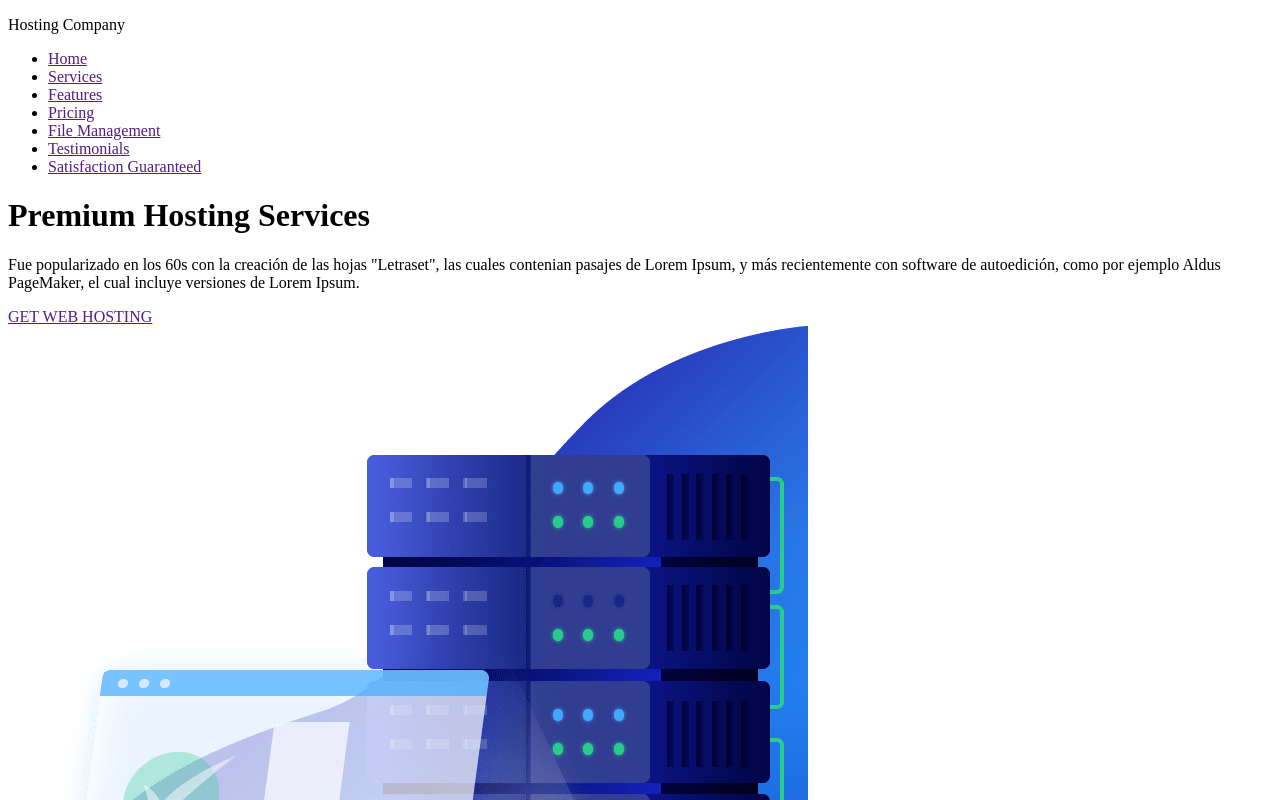
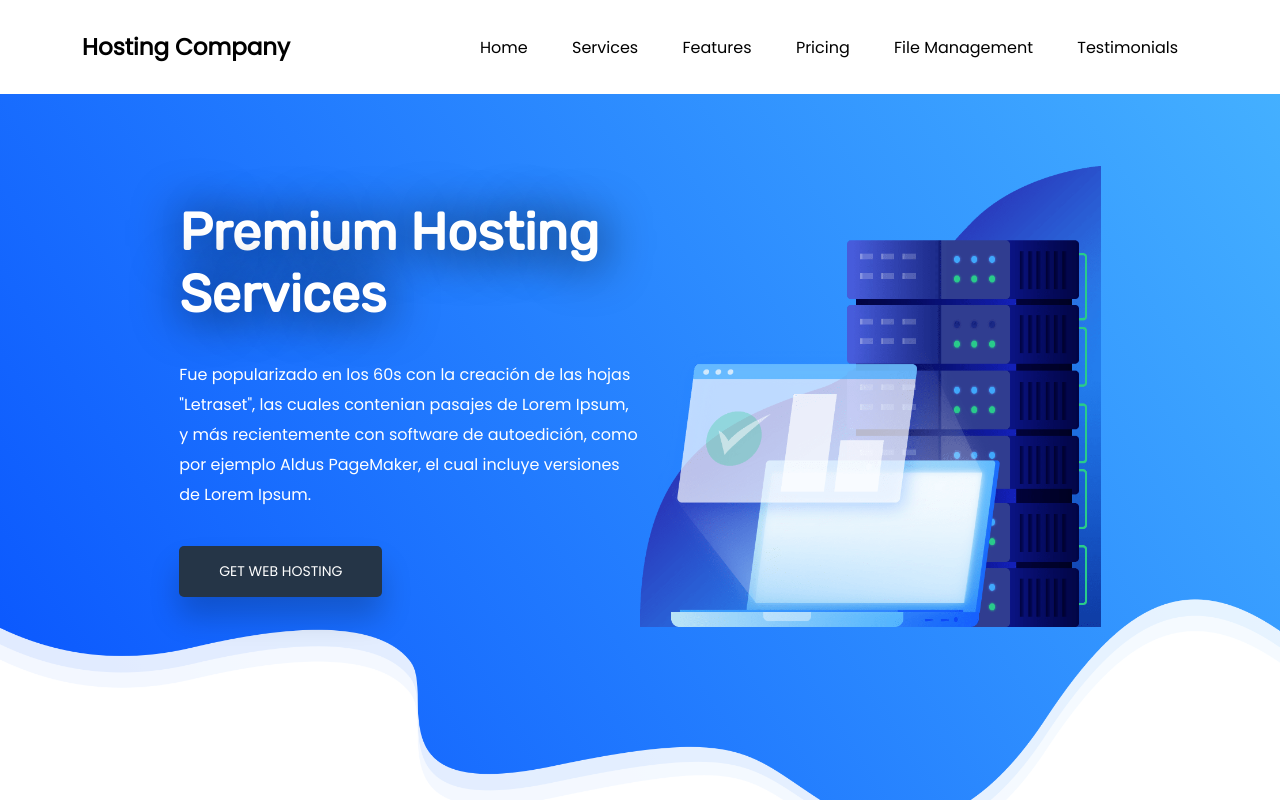
Before and after one commit to samgar01/udem1, a plain HTML site: page index.html in a window 1280 px wide. Shown: the top 800 px of the page. Drawn offline with Linux system fonts and the light colour scheme.

Commit message:
estilos 1 acabada

```diff
--- a/estilos.css
+++ b/estilos.css
@@ -0,0 +1,86 @@
+body {
+  padding: 0;
+  margin: 0;
+  font-family: 'Poppins', sans-serif;
+}
+
+/*Cualquier elemento al que le damos un width fijo, con margin:auto se centra*/
+.contenedor {
+  width: 90%;
+  max-width: 1440px;
+  margin: auto;
+}
+
+header {
+  background-image: url(imagenes/ondas.png), linear-gradient(237deg, #46b3ff 0%, #0752fe 100%);
+  background-repeat: no-repeat;
+  background-position: bottom center;
+  height: 850px;
+  background-size: contain;
+}
+
+.menu {
+  background: #fff;
+  padding: 9px 20px;
+}
+
+.menu .contenedor {
+  display: flex;
+  justify-content: space-between;
+  align-items: center;
+}
+
+header .logo {
+  font-size: 23px;
+  font-weight: bold;
+  color: #000;
+}
+
+nav ul li {
+  display: inline-block;
+  margin: 0 20px;
+}
+
+nav ul li a {
+  text-decoration: none;
+  color: #000
+}
+
+header .contenedor-inicio {
+  display: flex;
+  justify-content: center;
+  margin: 9vh 0;
+}
+
+header .titular, header .imagen {
+  width: 40%;
+}
+
+header h1 {
+  font-family: 'Rubik';
+  font-size: 52px;
+  color: #fff;
+  text-shadow: 1px 2px 50px #000;
+}
+
+header p {
+  color: #fff;
+  line-height: 30px;
+}
+
+header img {
+  width: 100%;
+}
+
+.boton {
+  background: #253547;
+  color: #fff;
+  text-decoration: none;
+  padding: 15px 40px;
+  border-radius: 5px;
+  font-size: 14px;
+  box-shadow: 0px 20px 30px 0px rgba(0,0,0,0.2);
+  /*Al darle margin-x a un elemento cualquiera de línea (como lo es un anchor), si no pones el "display:inline-block" no le afectará ningún margin*/
+  margin-top: 20px;
+  display: inline-block;
+}
--- a/index.html
+++ b/index.html
@@ -5,11 +5,12 @@
     <meta name='viewport' content='width=device-width, user-scalable=no, initial-scale=1, maximum-scale=1, minimum-scale=1'/>
     <title>Udem1</title>
     <link rel="stylesheet" href="estilos.css">
+    <link href="https://fonts.googleapis.com/css?family=Poppins|Rubik&display=swap" rel="stylesheet">
   </head>
   <body>
 
+  <header>
     <div class="menu">
-
       <div class="contenedor">
         <p class="logo">Hosting Company</p>
         <nav>
@@ -20,9 +21,9 @@
             <li><a href="">Pricing</a></li>
             <li><a href="">File Management</a></li>
             <li><a href="">Testimonials</a></li>
-            <li><a href="">Satisfaction Guaranteed</a></li>
           </ul>
         </nav>
+      </div>
     </div>
 
     <div class="contenedor">
@@ -37,8 +38,7 @@
         </div>
       </div>
     </div>
-
-    </div>
+  </header>
 
   </body>
 </html>
```
Lines whose indentation alone changed are shown as unchanged.
